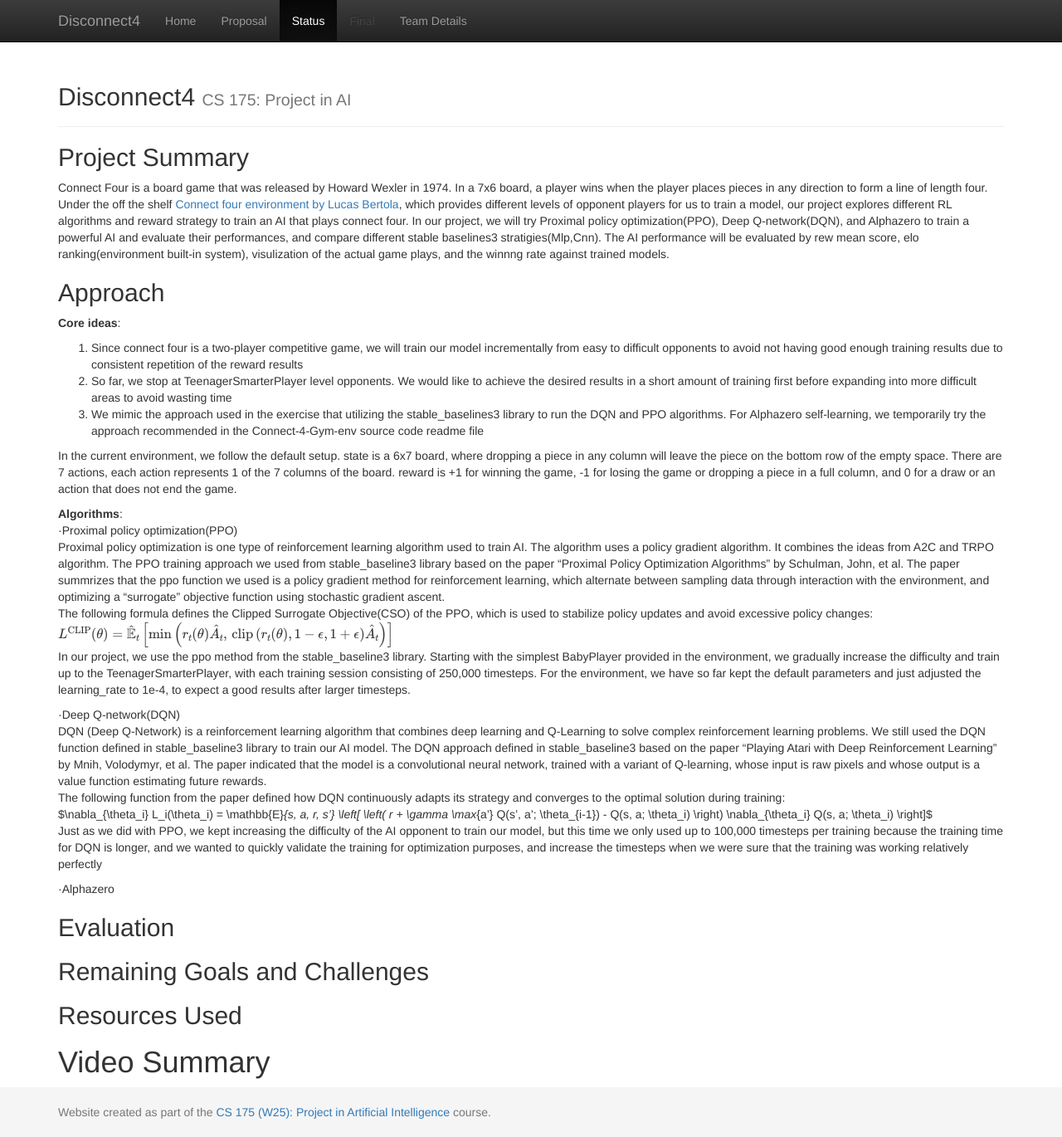
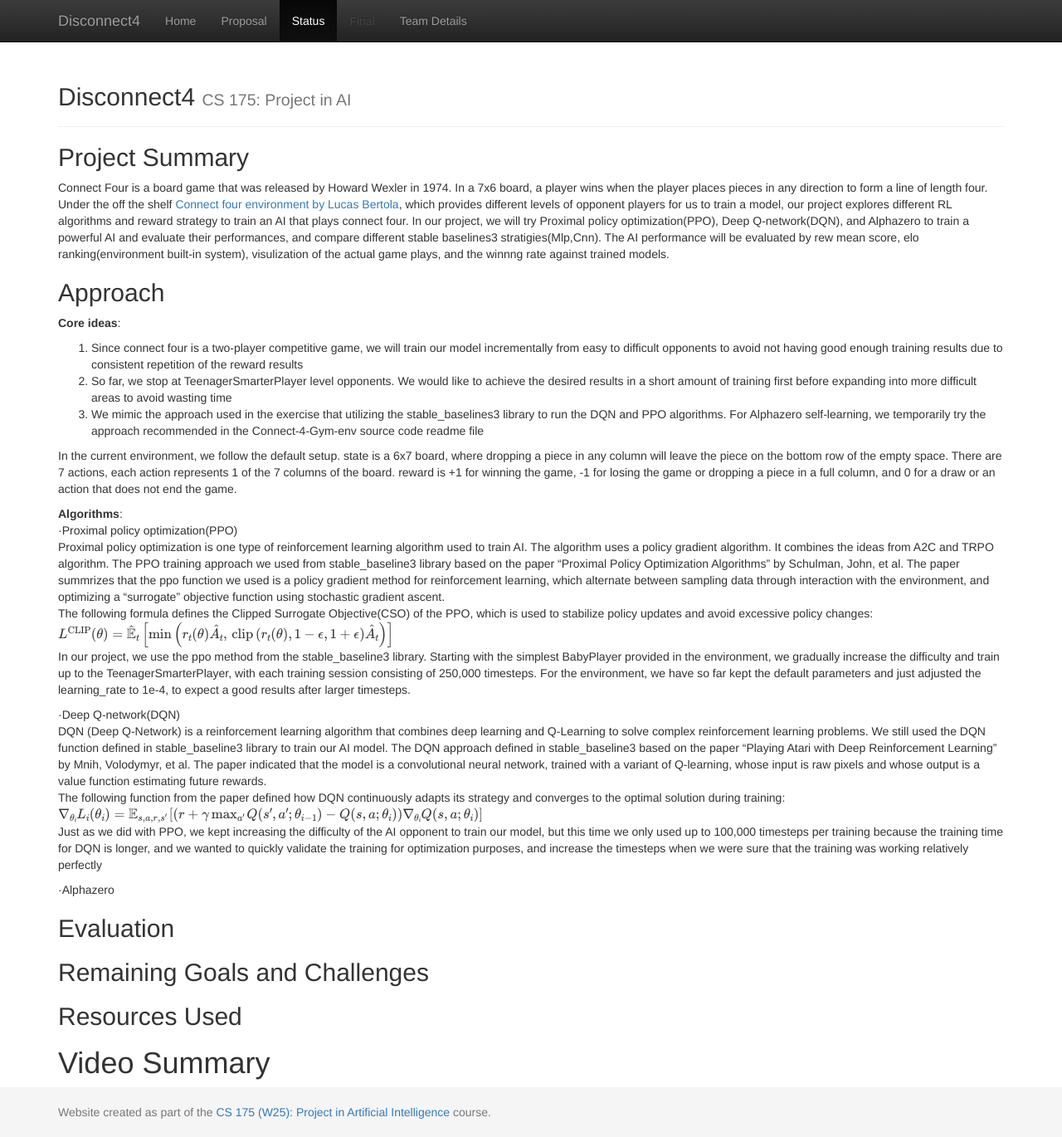
Before and after one commit to guangf1/Connect4, a Jekyll site: the page built from docs/status.md, in a window 1280 px wide and 1370 px high. Shown: the whole window at 83% size. Built offline with Jekyll 4.4.1, drawn with Linux system fonts in a browser that asks for light colours; formulas are drawn with MathJax 3.

```diff
--- a/docs/status.md
+++ b/docs/status.md
@@ -24,7 +24,7 @@ In our project, we use the ppo method from the stable_baseline3 library. Startin
 ·Deep Q-network(DQN)
 DQN (Deep Q-Network) is a reinforcement learning algorithm that combines deep learning and Q-Learning to solve complex reinforcement learning problems. We still used the DQN function defined in stable_baseline3 library to train our AI model. The DQN approach defined in stable_baseline3 based on the paper "Playing Atari with Deep Reinforcement Learning" by Mnih, Volodymyr, et al. The paper indicated that the model is a convolutional neural network, trained with a variant of Q-learning, whose input is raw pixels and whose output is a value function estimating future rewards.
 The following function from the paper defined how DQN continuously adapts its strategy and converges to the optimal solution during training:
-$\nabla_{\theta_i} L_i(\theta_i) = \mathbb{E}_{s, a, r, s'} \left[ \left( r + \gamma \max_{a'} Q(s', a'; \theta_{i-1}) - Q(s, a; \theta_i) \right) \nabla_{\theta_i} Q(s, a; \theta_i) \right]$
+$$\nabla_{\theta_i} L_i(\theta_i) = \mathbb{E}_{s, a, r, s'} \left[ \left( r + \gamma \max_{a'} Q(s', a'; \theta_{i-1}) - Q(s, a; \theta_i) \right) \nabla_{\theta_i} Q(s, a; \theta_i) \right]$$
 Just as we did with PPO, we kept increasing the difficulty of the AI opponent to train our model, but this time we only used up to 100,000 timesteps per training because the training time for DQN is longer, and we wanted to quickly validate the training for optimization purposes, and increase the timesteps when we were sure that the training was working relatively perfectly
 
 
```
